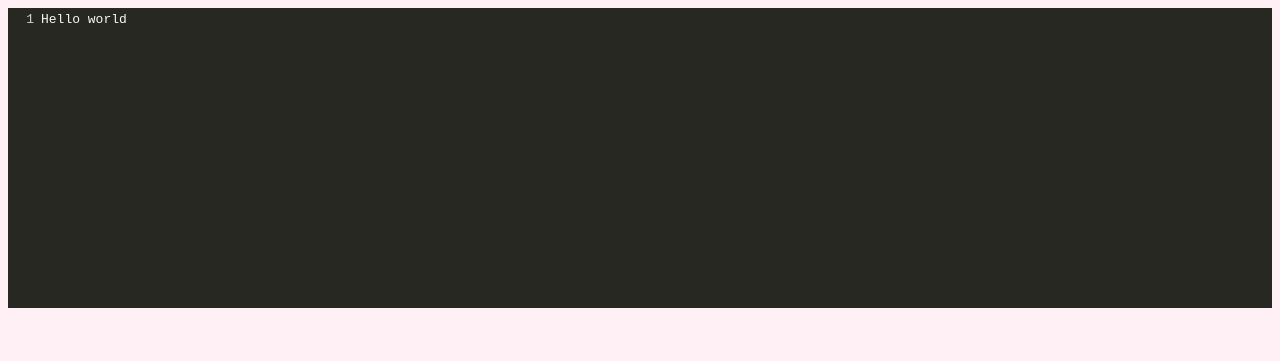
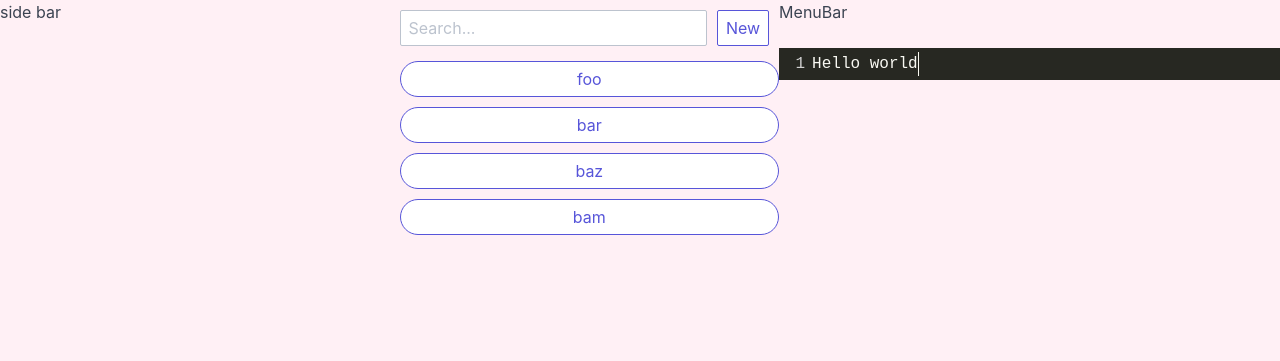
Before and after one commit to richyliu/notes, a Gatsby site: page /editor in a window 1280 px wide. Built offline with nearby package versions, Linux system fonts and the light colour scheme; Gatsby itself is replaced by a stand-in of ours; what showdown, showdown-katex-studdown would draw is missing.

Commit message:
work on layout, add simple styling

````diff
--- a/package.json
+++ b/package.json
@@ -5,7 +5,7 @@
   "version": "0.0.1",
   "license": "MIT",
   "scripts": {
-    "develop": "gatsby develop",
+    "develop": "gatsby develop -H 0.0.0.0",
     "start": "npm run develop",
     "build": "gatsby build",
     "serve": "gatsby serve",
@@ -22,9 +22,11 @@
     "react": "^16.8.0-alpha.0",
     "react-codemirror2": "^5.1.0",
     "react-dom": "^16.8.0-alpha.0",
+    "react-responsive": "^6.0.1",
     "showdown": "^1.9.0",
     "showdown-highlight": "^2.1.3",
     "showdown-katex-studdown": "^0.4.0",
+    "spectre.css": "^0.5.8",
     "styled-components": "^4.1.3",
     "typescript": "^3.2.2"
   },
--- /dev/null
+++ b/src/components/editor/editorInput.tsx
@@ -0,0 +1,31 @@
+import React from 'react';
+import { UnControlled as CodeMirror } from 'react-codemirror2';
+import 'codemirror/lib/codemirror.css';
+import 'codemirror/theme/monokai.css';
+import 'codemirror/mode/markdown/markdown';
+import config from '../../utils/config';
+import styled from '../../utils/theme';
+
+const EditorInputStyled = styled.div`
+	& .CodeMirror {
+		height: auto;
+	}
+`;
+
+interface EditorInputProps {
+	value: string;
+	onChange: (val: string) => void;
+}
+
+const EditorInput: React.FC<EditorInputProps> = ({ value, onChange }) => (
+	<EditorInputStyled>
+		<CodeMirror
+			value={value}
+			onChange={(_, __, value) => onChange(value)}
+			options={config.codemirror}
+			onKeyDown={config.codemirrorKeyDown}
+		/>
+	</EditorInputStyled>
+);
+
+export default EditorInput;
--- /dev/null
+++ b/src/components/editor/editorWrapper.tsx
@@ -0,0 +1,65 @@
+import React, { useState, useEffect } from 'react';
+import { load, save } from '../../database/notes';
+import EditorInput from './editorInput';
+import convertMd from '../../utils/convertMd';
+import Render from '../render';
+import * as Keybinder from '../../utils/keybinder';
+import styled from '../../utils/theme';
+import MenuBar from './menuBar';
+
+const FlexContainer = styled.div`
+	display: flex;
+	flex-direction: column;
+	height: 100vh;
+	overflow-y: scroll;
+`;
+
+interface EditorStyledProps {
+	show: boolean;
+}
+const EditorStyled = styled.div`
+	display: ${(p: EditorStyledProps) => (p.show ? 'block' : 'none')};
+	flex: 0 1 auto;
+`;
+const MenuBarStyled = styled.div`flex: 0 0 10px;`;
+
+const EditorWrapper: React.FC = () => {
+	const [ html, setHtml ] = useState<string>('');
+
+	useEffect(
+		() =>
+			Keybinder.bind(action => {
+				switch (action) {
+					case 'toggle-editor-view':
+						if (html !== '') setHtml('');
+						else setHtml(convertMd(load()));
+						break;
+				}
+			}),
+		[ html, setHtml ]
+	);
+
+	// focus on element when coming back
+	useEffect(() => {
+		const ta = document.querySelector(
+			'.CodeMirror textarea'
+		) as HTMLElement;
+		if (ta) ta.focus();
+	});
+
+	return (
+		<FlexContainer>
+			<MenuBarStyled>
+				<MenuBar />
+			</MenuBarStyled>
+			<EditorStyled show={html === ''}>
+				<EditorInput value={load()} onChange={save} />
+			</EditorStyled>
+			<EditorStyled show={html !== ''}>
+				<Render html={html} />
+			</EditorStyled>
+		</FlexContainer>
+	);
+};
+
+export default EditorWrapper;
--- /dev/null
+++ b/src/components/editor/menuBar.tsx
@@ -0,0 +1,7 @@
+import React from 'react';
+
+const MenuBar: React.FC = () => (
+  <p>MenuBar</p>
+);
+
+export default MenuBar;
--- /dev/null
+++ b/src/components/middle/menuBar.tsx
@@ -0,0 +1,26 @@
+import React from 'react';
+import  'spectre.css'
+import styled from '../../utils/theme';
+
+const FlexContainer = styled.div`
+  display: flex;
+`;
+
+const InputStyled = styled.input`
+  flex: 1 1 auto;
+  margin: 5px;
+`;
+
+const ButtonStyled = styled.button`
+  flex: 1 0 30px;
+  margin: 5px;
+`;
+
+const MenuBar: React.FC = () => (
+	<FlexContainer className="form-group">
+		<InputStyled className="form-input" type="text" placeholder="Search..." />
+		<ButtonStyled className="btn">New</ButtonStyled>
+	</FlexContainer>
+);
+
+export default MenuBar;
--- /dev/null
+++ b/src/components/middle/middleBar.tsx
@@ -0,0 +1,27 @@
+import React from 'react';
+import styled from '../../utils/theme';
+import MenuBar from './menuBar';
+import NotesList from './notesList';
+
+const FlexContainer = styled.div`
+	display: flex;
+	flex-direction: column;
+	margin: 5px;
+`;
+
+const MenuBarStyled = styled.div`flex: 0 0 30px;`;
+
+const NotesListStyled = styled.div`flex: 0 1 auto;`;
+
+const MiddleBar: React.FC = () => (
+	<FlexContainer>
+		<MenuBarStyled>
+			<MenuBar />
+		</MenuBarStyled>
+		<NotesListStyled>
+			<NotesList />
+		</NotesListStyled>
+	</FlexContainer>
+);
+
+export default MiddleBar;
--- /dev/null
+++ b/src/components/middle/notesList.tsx
@@ -0,0 +1,22 @@
+import React from 'react';
+import styled from '../../utils/theme';
+
+const notes = [ 'foo', 'bar', 'baz', 'bam' ];
+
+const NoteStyled = styled.button`
+	margin: 10px 5px;
+	border-radius: 20px !important;
+`;
+
+interface NoteProps {
+	name: string;
+}
+const Note: React.FC<NoteProps> = ({ name }) => (
+	<NoteStyled className="btn btn-block">{name}</NoteStyled>
+);
+
+const NotesList: React.FC = () => (
+	<div>{notes.map(note => <Note name={note} />)}</div>
+);
+
+export default NotesList;
--- a/src/pages/render.tsx
+++ b/src/components/render.tsx
@@ -1,5 +1,5 @@
 import React from 'react';
-import styled from 'styled-components';
+import styled from '../utils/theme';
 
 import 'highlight.js/styles/github.css';
 import 'katex/dist/katex.min.css';
@@ -10,12 +10,12 @@ const Border = styled.div`
 	font-family: Helvetica;
 `;
 
-const Render: React.FC<any> = ({ location }) => (
-	<Border
-		dangerouslySetInnerHTML={{
-			__html: new URLSearchParams(location.search).get('html') || '',
-		}}
-	/>
+interface RenderProps {
+	html: string;
+}
+
+const Render: React.FC<RenderProps> = ({ html }) => (
+	<Border dangerouslySetInnerHTML={{ __html: html }} />
 );
 
 export default Render;
--- /dev/null
+++ b/src/components/side/sideBar.tsx
@@ -0,0 +1,7 @@
+import React from 'react';
+
+const SideBar: React.FC = () => (
+  <p>side bar</p>
+);
+
+export default SideBar;
--- a/src/pages/editor.tsx
+++ b/src/pages/editor.tsx
@@ -1,33 +1,29 @@
 import React from 'react';
-import { navigate } from 'gatsby';
-import { UnControlled as CodeMirror } from 'react-codemirror2';
-import 'codemirror/lib/codemirror.css';
-import 'codemirror/theme/monokai.css';
-import 'codemirror/mode/markdown/markdown';
-import { load, save } from '../database/notes';
-import convertMd from '../utils/convertMd';
-import config from '../utils/config';
+import EditorWrapper from '../components/editor/editorWrapper';
+import { ThemeProvider } from 'styled-components';
+import MiddleBar from '../components/middle/middleBar';
+import SideBar from '../components/side/sideBar';
+import styled, { theme } from '../utils/theme';
+
+const FlexContainer = styled.div`display: flex;`;
+const SideBarStyled = styled.div`flex: 1 0 300px;`;
+const MiddleBarStyled = styled.div`flex: 1 0 300px;`;
+const EditorStyled = styled.div`flex: 4 0 auto;`;
 
 const Editor: React.FC = () => (
-	<div>
-		<CodeMirror
-			value={load()}
-			onChange={(_, __, value) => save(value)}
-			options={{
-				...config.codemirror.options,
-				extraKeys: {
-					'Cmd-Backspace': cm => cm.execCommand('delWordBefore'),
-					'Alt-Z': cm => cm.execCommand('undo'),
-					'Shift-Alt-Z': cm => cm.execCommand('redo'),
-					'Alt-M': cm =>
-						navigate(`/render?html=${convertMd(cm.getValue())}`),
-				},
-			}}
-			onKeyDown={config.codemirror.onKeyDown}
-		/>
-
-		<div id="dmermaid" />
-	</div>
+	<ThemeProvider theme={theme}>
+		<FlexContainer>
+			<SideBarStyled>
+				<SideBar />
+			</SideBarStyled>
+			<MiddleBarStyled>
+				<MiddleBar />
+			</MiddleBarStyled>
+			<EditorStyled>
+				<EditorWrapper />
+			</EditorStyled>
+		</FlexContainer>
+	</ThemeProvider>
 );
 
 export default Editor;
--- a/src/styles/global.css
+++ b/src/styles/global.css
@@ -1,3 +1,6 @@
-html {
+body {
   background-color: lavenderblush;
+  margin: 0px;
+  padding: 0px;
+  font-family: -apple-system, BlinkMacSystemFont, 'Segoe UI', Roboto, Oxygen, Ubuntu, Cantarell, 'Open Sans', 'Helvetica Neue', sans-serif;
 }
--- a/src/utils/config.ts
+++ b/src/utils/config.ts
@@ -1,3 +1,53 @@
+const codemirror: CodeMirror.EditorConfiguration = {
+	mode: 'markdown',
+	theme: 'monokai',
+	indentUnit: 4,
+	indentWithTabs: true,
+	lineWrapping: true,
+	lineNumbers: true,
+	extraKeys: {
+		'Cmd-Backspace': cm => cm.execCommand('delWordBefore'),
+		'Alt-Z': cm => cm.execCommand('undo'),
+		'Shift-Alt-Z': cm => cm.execCommand('redo'),
+		'Shift-Alt-W': cm =>
+			cm.setOption('lineWrapping', !cm.getOption('lineWrapping')),
+		'Alt-L': cm => {
+			// TODO: make this work on mobile
+			const line = Number(prompt('Line number', ''));
+			if (!isNaN(line)) cm.getDoc().setCursor(line - 1, 0);
+		},
+		'Cmd-C': () => alert('hi'),
+	},
+};
+
+export type Action = string;
+interface Shortcut {
+	altKey?: boolean;
+	metaKey?: boolean;
+	ctrlKey?: boolean;
+	key?: string;
+}
+/**
+ * Defines what keyboard shortcuts(s) should be converted to an action
+ * WINDOW, LINUX, AND MAC not currently implemented!
+ */
+interface KeyAction {
+	windows?: Shortcut;
+	linux?: Shortcut;
+	mac?: Shortcut;
+	ios?: Shortcut;
+	action: Action;
+}
+export type KeyActions = KeyAction[];
+
+const shortcuts: KeyActions = [
+	{
+		ios: { key: 'µ' },
+		linux: { key: 'm', altKey: true },
+		action: 'toggle-editor-view',
+	},
+];
+
 export default {
 	notes: {
 		token: '@note', // Usable in urls
@@ -18,16 +68,8 @@ export default {
 		],
 	},
 	mermaid: {},
-	codemirror: {
-		options: {
-			mode: 'markdown',
-			theme: 'monokai',
-			indentUnit: 4,
-			indentWithTabs: true,
-      lineWrapping: true,
-      lineNumbers: true,
-		},
-		onKeyDown: (cm, e) => {
+	codemirror,
+	codemirrorKeyDown: (cm, e) => {
 		// unindent if backspace is pressed in list
 		if ((e as KeyboardEvent).key == 'Backspace') {
 			const cursor = cm.getCursor();
@@ -39,5 +81,5 @@ export default {
 			}
 		}
 	},
-	},
+	shortcuts,
 };
--- a/src/utils/convertMd.ts
+++ b/src/utils/convertMd.ts
@@ -13,11 +13,11 @@ showdown.extension('mermaid', {
 	regex: '```mermaid([^`]*)```',
 	replace(match, $1) {
 		try {
-			const svg = mermaid.render('mermaid', $1, () => {});
-			return `<div class="mermaid">${svg}</div>`;
+			const svg = mermaid.render('foo', $1, () => {});
+			return `<div>${svg}</div>`;
 		} catch (e) {
 			console.error(e);
-			return `<p class="text-red">[mermaid error: ${e.message}]</p>`;
+			return `<p>[mermaid error: ${e.message}]</p>`;
 		}
 	},
 });
--- /dev/null
+++ b/src/utils/keybinder.ts
@@ -0,0 +1,25 @@
+import Config, { Action } from './config';
+
+/**
+ * Binds keyboard listeners. Returns function to unbind
+ * @param cb  Function to call with the action on a keypress
+ */
+export function bind(cb: (action: Action) => void): () => void {
+	const regularizer = (e: KeyboardEvent) => {
+		Config.shortcuts.forEach(s => {
+			if (
+				(s.linux &&
+					s.linux.key === e.key &&
+					s.linux.altKey === e.altKey) ||
+				(s.ios && s.ios.key === e.key)
+			) {
+				e.preventDefault();
+				cb(s.action);
+			}
+		});
+	};
+
+	document.body.addEventListener('keydown', regularizer);
+
+	return () => document.body.removeEventListener('keydown', regularizer);
+}
--- /dev/null
+++ b/src/utils/theme.tsx
@@ -0,0 +1,11 @@
+import baseStyled, { ThemedStyledInterface } from 'styled-components';
+
+export const theme = {
+	color: {
+		white: 'white',
+	},
+};
+
+export type Theme = typeof theme;
+const styled = baseStyled as ThemedStyledInterface<Theme>;
+export default styled;
````
Also changed, not shown: src/components/layout.tsx (added, +8 -0 lines), 1 other file. Lines whose indentation alone changed are shown as unchanged.
